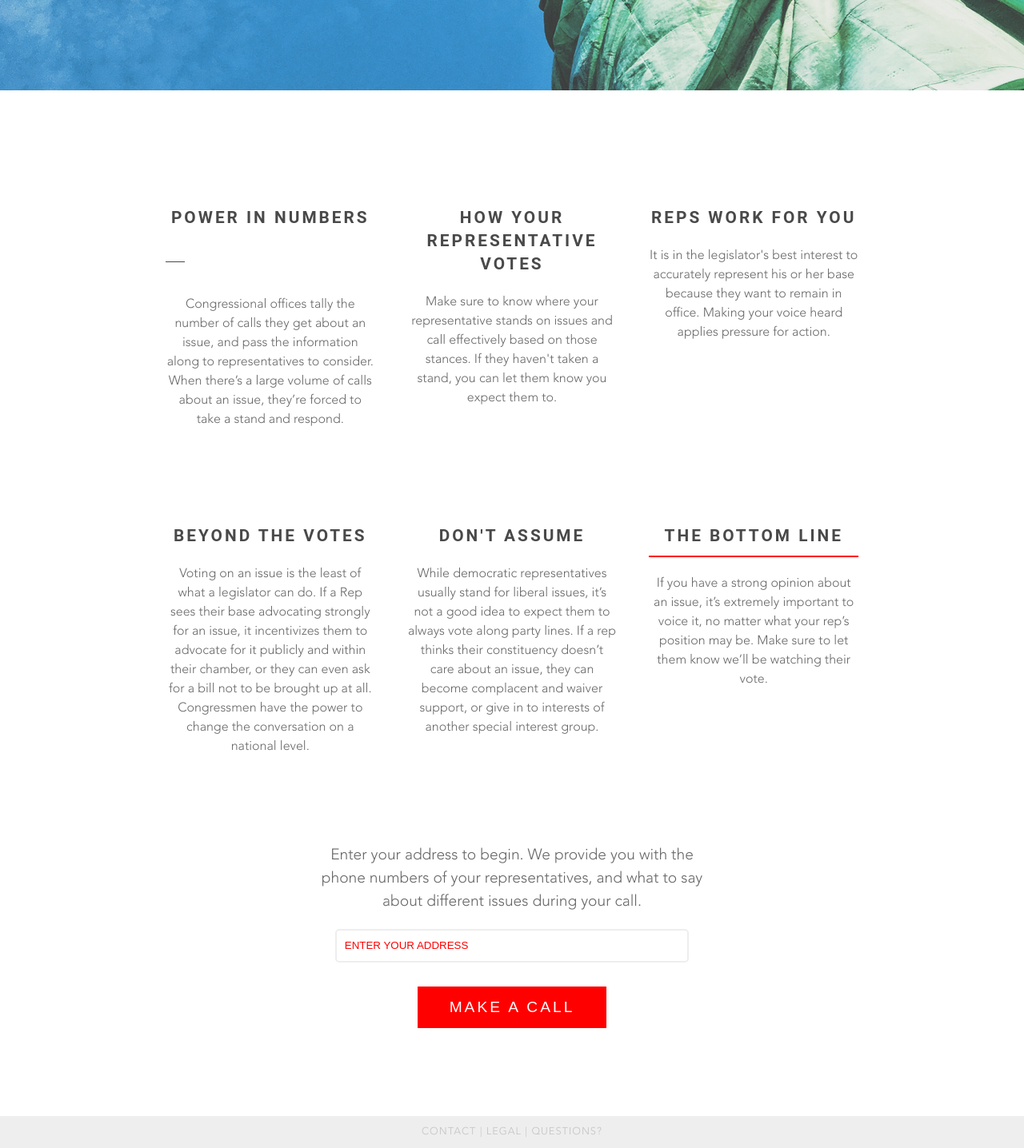
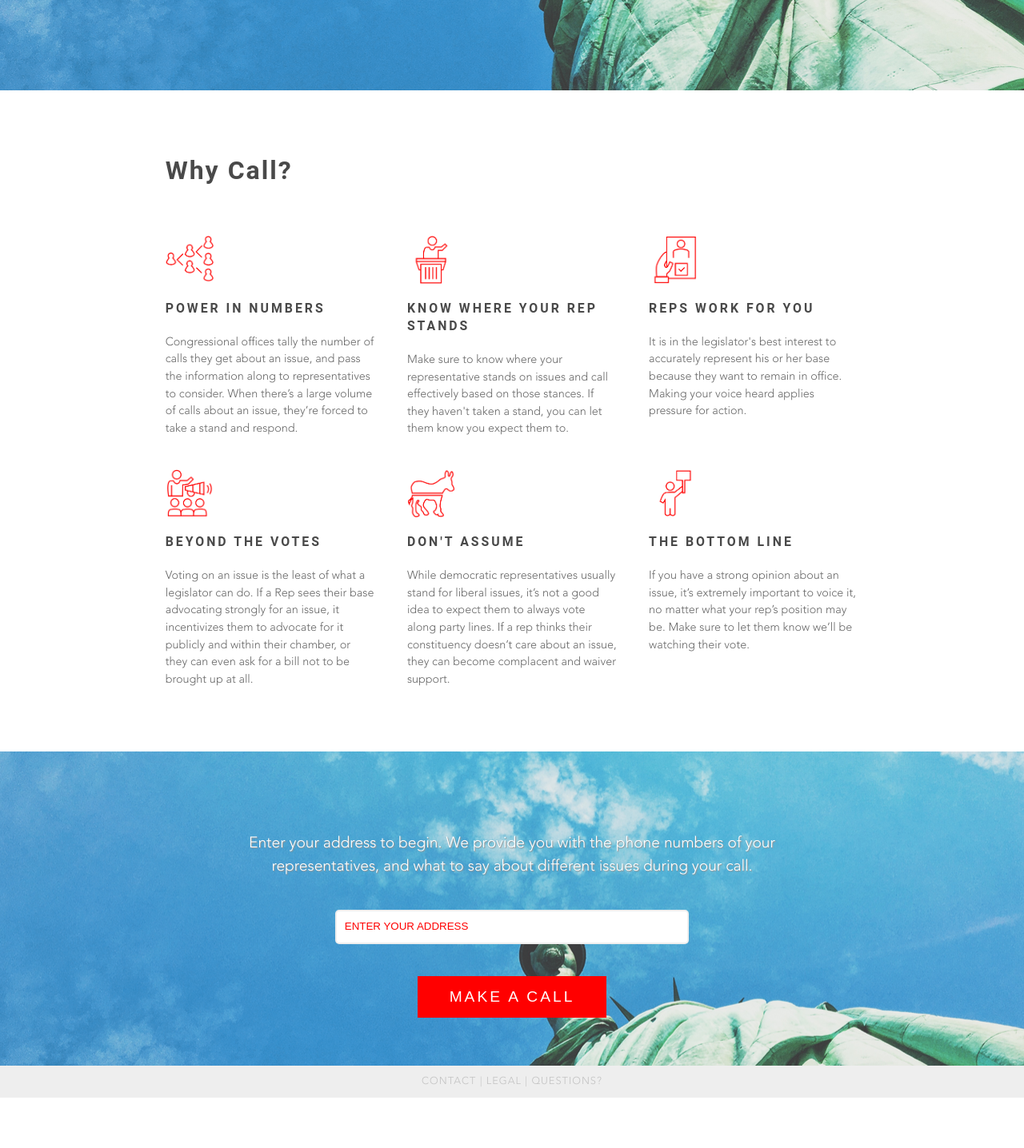
Before and after one commit to call-congress/ProjectFreedom, a Flask app: page / in a window 1280 px wide. Shown: the part 621-2057 px from the top of the page at 80% size. After the commit the page ends 1994 px from the top, so only its background shows below. Run offline with Flask 2, Linux system fonts and the light colour scheme; some libraries are stand-ins or nearby versions; some web fonts are replaced.

Commit message:
homepage edits

```diff
--- a/static/my-theme.css
+++ b/static/my-theme.css
@@ -30,15 +30,16 @@ h2 {
   color:#494949;
   font-size:2em;
   letter-spacing:2px;
+  text-align:left;
 }
 
 h3 {
   font-weight:bold;
   color:#494949;
-  font-size:1.3em;
+  font-size:1.1em;
   letter-spacing:3px;
   text-transform:uppercase;
-
+  margin-top:20px;
 }
 
 h3.underline {
@@ -52,6 +53,7 @@ h4 {
 }
 
 .heading {
+  padding-bottom:40px;
 
 }
 
@@ -201,6 +203,8 @@ li.uk-active {
 
 .uk-card-body {
   background-color:#fff;
+  text-align:left;
+  font-size:.9em;
 }
 
 .are-you-ready {
@@ -215,17 +219,23 @@ li.uk-active {
 
 .home-2 {
   background-color:#fff;
-  padding-bottom:150px;
   text-align:center;
-  padding-top:75px;
+  padding-top:50px;
 }
 
 .home-2-bottom {
+  background:url("../static/images/bg.png") no-repeat center center fixed;
+ -webkit-background-size: cover;
+ -moz-background-size: cover;
+ -o-background-size: cover;
+ background-size: cover;
+ padding-top:100px;
+ padding-bottom:100px;
 
 }
 
 .help-text {
-  width:40%;
+  width:60%;
   margin:0 auto;
   font-size:1.2em;
 }
@@ -349,8 +359,8 @@ li.uk-active {
   border-radius:5px;
   width:33%;
   line-height:2em;
-  margin-top:20px;
-  margin-bottom:20px;
+  margin-top:40px;
+  margin-bottom:30px;
   padding:6px;
   padding-left:10px;
   z-index:2;
@@ -456,3 +466,19 @@ ol li:before {
 .issue-boxes {
   padding-top:20px;
 }
+
+.no-margin-top {
+  margin-top:0!important;
+}
+
+.uk-card-body img {
+  width:60px;
+}
+
+.uk-card {
+  padding-top:0;
+}
+
+[class*='uk-align'] {
+  margin-bottom:0;
+}
--- a/templates/index.html
+++ b/templates/index.html
@@ -43,37 +43,42 @@
 		<div class="home-2">
 		<a name="call"></a>
 			<div class="uk-container uk-align-center uk-width-5-6">
-
+				<h2 class="heading">Why Call?</h2>
 				<div class="uk-child-width-expand@s" uk-grid>
 				    <div>
 				        <div class="uk-card uk-card-default uk-card-body">
+				        <img src="../static/images/1.png">
 				        <h3>Power in Numbers</h3>
-				        <hr>
 				        <p>Congressional offices tally the number of calls they get about an issue, and pass the information along to representatives to consider. When there’s a large volume of calls about an issue, they’re forced to take a stand and respond.</p></div>
 				    </div>
 				    <div>
 				        <div class="uk-card uk-card-default uk-card-body">
-				        <h3>How your representative votes</h3> <p>Make sure to know where your representative stands on issues and call effectively based on those stances. If they haven't taken a stand, you can let them know you expect them to.</p></div>
+				        <img src="../static/images/2.png">
+				        <h3>Know Where Your Rep Stands</h3> <p>Make sure to know where your representative stands on issues and call effectively based on those stances. If they haven't taken a stand, you can let them know you expect them to.</p></div>
 				    </div>
 				    <div>
 				        <div class="uk-card uk-card-default uk-card-body">
+				        <img src="../static/images/3.png">
 				        <h3>Reps Work for You</h3>
 				        <p>It is in the legislator's best interest to accurately represent his or her base because they want to remain in office. Making your voice heard applies pressure for action.</p></div>
 				    </div>
 				</div>
-				<div class="uk-child-width-expand@s uk-text-center" uk-grid>
+				<div class="uk-child-width-expand@s no-margin-top uk-text-center" uk-grid>
 					<div>
 				        <div class="uk-card uk-card-default uk-card-body">
-				        <h3>Beyond the Votes</h3> <p>Voting on an issue is the least of what a legislator can do. If a Rep sees their base advocating strongly for an issue, it incentivizes them to advocate for it publicly and within their chamber, or they can even ask for a bill not to be brought up at all. Congressmen have the power to change the conversation on a national level.</p></div>
+				        <img src="../static/images/4.png">
+				        <h3>Beyond the Votes</h3> <p>Voting on an issue is the least of what a legislator can do. If a Rep sees their base advocating strongly for an issue, it incentivizes them to advocate for it publicly and within their chamber, or they can even ask for a bill not to be brought up at all.</p></div>
 				    </div>
 				     <div>
 				        <div class="uk-card uk-card-default uk-card-body">
+				        <img src="../static/images/5.png">
 				        <h3>Don't Assume</h3>
-				        <p>While democratic representatives usually stand for liberal issues, it’s not a good idea to expect them to always vote along party lines. If a rep thinks their constituency doesn’t care about an issue, they can become complacent and waiver support, or give in to interests of another special interest group. </p></div>
+				        <p>While democratic representatives usually stand for liberal issues, it’s not a good idea to expect them to always vote along party lines. If a rep thinks their constituency doesn’t care about an issue, they can become complacent and waiver support.</p></div>
 				    </div>
 				    <div>
 				        <div class="uk-card uk-card-default uk-card-body">
-				        <h3 class="underline">The Bottom Line</h3>
+				        <img src="../static/images/6.png">
+				        <h3>The Bottom Line</h3>
 				        <p>If you have a strong opinion about an issue, it’s extremely important to voice it, no matter what your rep’s position may be. Make sure to let them know we’ll be watching their vote.</p></div>
 				    </div>
 
@@ -90,7 +95,7 @@
 			</div>
 			<div class="home-2-bottom">
 				<div class="address-bottom">
-				<div class="help-text">Enter your address to begin. We provide you with the phone numbers of your representatives, and what to say about different issues during your call.</div>
+				<div class="help-text home-1-title">Enter your address to begin. We provide you with the phone numbers of your representatives, and what to say about different issues during your call.</div>
 					<form><input type="text" name="firstname" placeholder="enter your address"></form>
 
 				</div>
```
Also changed, not shown: static/images/1.png (added), static/images/2.png (added), static/images/3.png (added), static/images/4.png (added), static/images/5.png (added), static/images/6.png (added).
